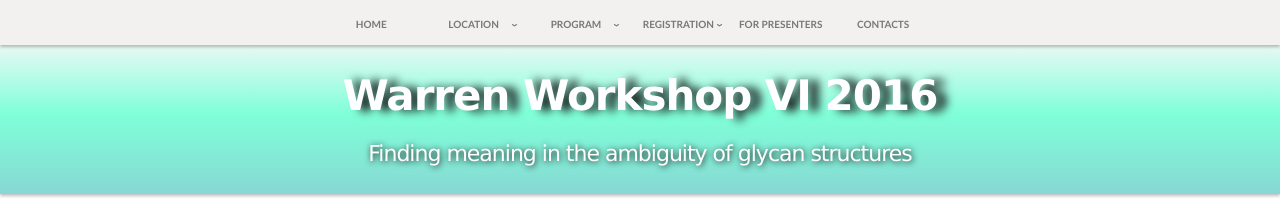
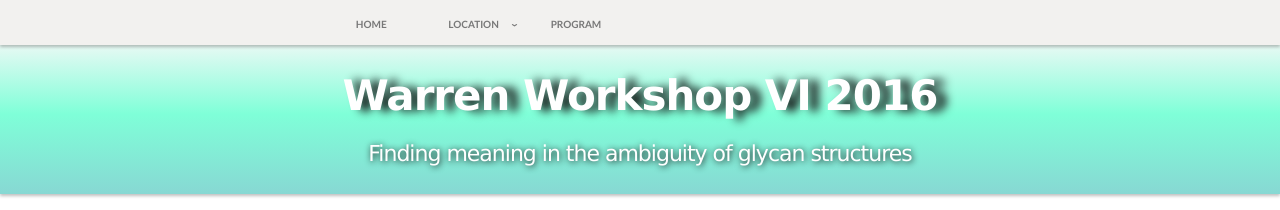
Before and after one commit to yamazakiM/WarrenWorkshop2016, a Jekyll site: the page built from index.md, in a window 1280 px wide. Shown: the top 210 px of the page. Built offline with Jekyll 4.4.1, drawn with Linux system fonts in a browser that asks for light colours; nearby versions of some CDN libraries; library files that are not in the unit come from our copies.

Commit message:
Update menu.html

```diff
--- a/_includes/menu.html
+++ b/_includes/menu.html
@@ -5,15 +5,12 @@
        <div id="globalNav_inner clearfix">
             <ul class="globalNav_ul">
                <li class="globalNavItem">
-                 <!--<div class="globalNavItem_group">-->
                     <a class="globalNavItem_btn" href="{{site.url}}/">
                       <span class="globalNavItem_text">HOME</span>
                     </a>
-                 <!--</div>-->
                 </li>
 
                <li class="globalNavItem">
-                  <!--<div class="globalNavItem_group">-->
                     <a class="globalNavItem_btn globalNavItem_btn-pulldown" href="#">
                       <span class="globalNavItem_text">LOCATION</span>
                     </a>
@@ -25,100 +22,22 @@
                           </li>
                          <li>
                             <a href=" http://www.welcome.city.sapporo.jp/?lang=en">
-                            <!--<a href="{{site.url}}/sapporoTravelGuide">-->
-                            <!-- Sapporo Travel Guide-->
                              SAPPORO TRAVEL GUIDE
                             </a>
                           </li>
                           <li>
                             <a href="http://www.oia.hokudai.ac.jp/dhu/">
-                            <!-- Sapporo Travel Guide-->
                              DISCOVER HOKKAIDO UNIVERSITY
                             </a>
                           </li>
-                    <!--</ul>
-                     <ul class="dropdown-menu globalNavItem_sub">-->
-                         <li>
-                            <a href="{{site.url}}/hotels">
-                            <!-- Hotels-->
-                            HOTELS
-                            </a>
-                          </li>
                     </ul>
-                  <!--</div>-->
-               </li>
 
-               <li class="globalNavItem">
-                 <!--<div class="globalNavItem_group">-->
-                       <a class="globalNavItem_btn globalNavItem_btn-pulldown" href="#">
+
+              <li class="globalNavItem">
+                    <a class="globalNavItem_btn" href="{{site.url}}/program">
                       <span class="globalNavItem_text">PROGRAM</span>
-                        </a>
-                    <ul class="dropdown-menu globalNavItem_sub">
-                         <li>
-                            <a href="{{site.url}}/program">
-                              DETAILED PROGRAM
-                            </a>
-                          </li>
-
-                         <li>
-                          <a href="{{site.url}}/noticeToParticipants">
-                          NOTICE TO PARTICIPANTS
-                          </a>
-                          </li>
-                    </ul>
-                   <!-- <ul class="dropdown-menu globalNavItem_sub">
-                         <li>
-                          <a href="{{site.url}}/abstract">
-                          Download Abstract
-                          </a>
-                          </li>
-                    </ul>-->
-               </li>
-
-               <li class="globalNavItem">
-                 <!--<div class="globalNavItem_group">-->
-                  <a class="globalNavItem_btn globalNavItem_btn-pulldown" href="#">
-                    <span class="globalNavItem_text">REGISTRATION</span>
-                  </a>
-                  <ul class="dropdown-menu globalNavItem_sub">
-                         <li>
-                            <a href="{{site.url}}/registration">
-                            <!-- Register-->
-                             REGISTER &amp;　ABSTRACT SUBMISSION
-                            </a>
-                          </li>
-                         <li>
-                            <a href="{{site.url}}/visa">
-                            <!-- Apply for Visa-->
-                            VISA INFORMATION
-                            </a>
-                          </li>
-                    </ul>
-                 <!--</div>-->
-               </li>
-
-               <!--<li class="globalNavItem">
-
-                   <a class="globalNavItem_btn" href="{{site.url}}/hotels">
-                     <span class="globalNavItem_text">HOTELS</span>
-                  </a>
-               </li>-->
-
-               <li class="globalNavItem">
-                <!-- <div class="globalNavItem_group">-->
-                  <a class="globalNavItem_btn" href="{{site.url}}/forPresenters">
-                   <span class="globalNavItem_text">FOR PRESENTERS</span>
-                  </a>
-                 <!--</div>-->
-              </li>
-
-               <li class="globalNavItem">
-                <!-- <div class="globalNavItem_group">-->
-                  <a class="globalNavItem_btn" href="{{site.url}}/contacts">
-                   <span class="globalNavItem_text">CONTACTS</span>
-                  </a>
-                 <!--</div>-->
-              </li>
+                    </a>
+                </li>
          </ul>
       </div>
    </nav>
```
